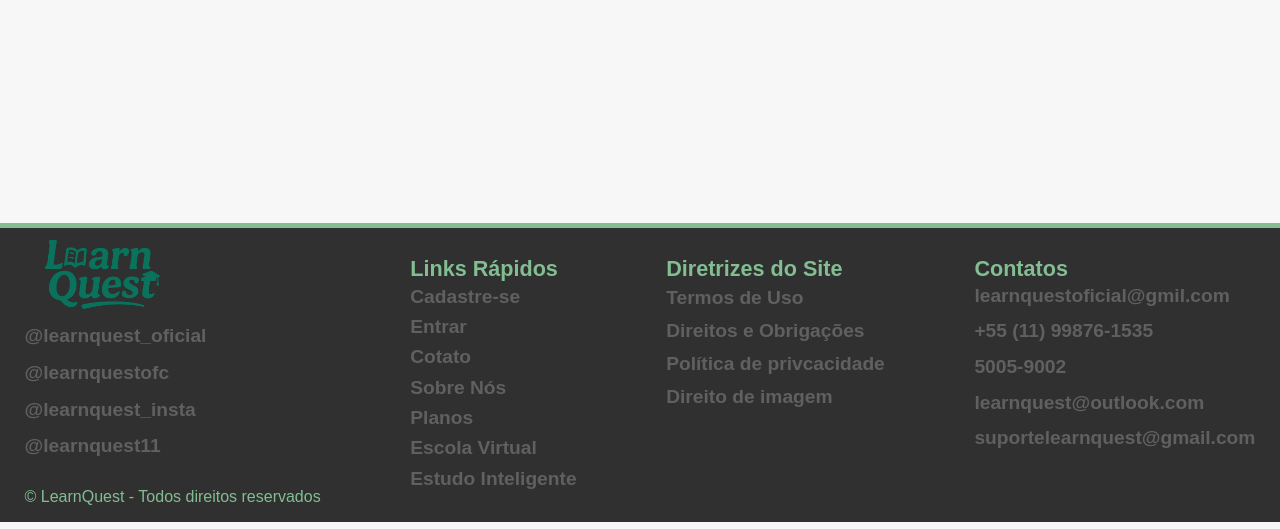
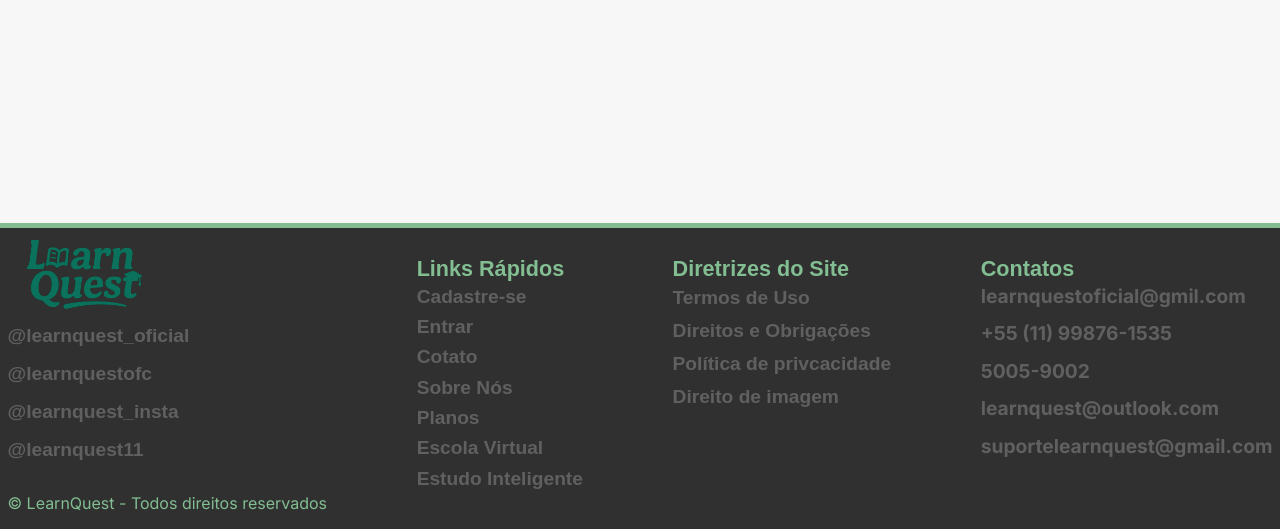
Before and after one commit to Caua-Roberto466/LearnQuest, a PHP site: page / in a window 1280 px wide. Shown: the part 293-822 px from the top of the page. Run offline with PHP 8.4, Linux system fonts and the light colour scheme.

Commit message:
Fontes externas adicionadas

```diff
--- a/CSS/style.css
+++ b/CSS/style.css
@@ -15,6 +15,14 @@ body{
     margin: 0;
     font-family: sans-serif;
     background-color: #f7f7f8;
+}
+
+h1, h2 {
+    font-family: 'Poppins' , sans-serif;
+}
+
+p{
+    font-family: 'Inter' , sans-serif;
 }
 
 /*
--- a/index.html
+++ b/index.html
@@ -5,6 +5,9 @@
     <meta name="viewport" content="width=device-width, initial-scale=1.0">
     <meta name="author" content="Cauã Roberto">
     <link rel="stylesheet" href="CSS/style.css">
+    <link rel="stylesheet" href="CSS/index.css">
+    <link href="https://fonts.googleapis.com/css2?family=Poppins:wght@400;600;700&display=swap" rel="stylesheet">
+    <link href="https://fonts.googleapis.com/css2?family=Inter:wght@400;600;700&display=swap" rel="stylesheet">
     <title>LearnQuest</title>
 </head>
 <body>
@@ -23,6 +26,7 @@
             </ul>
         </div>
     </header>
+
 
 
     <footer>
```
